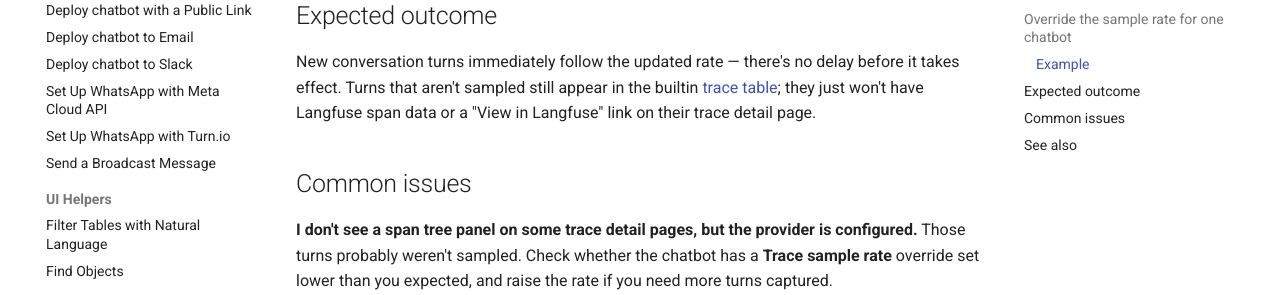
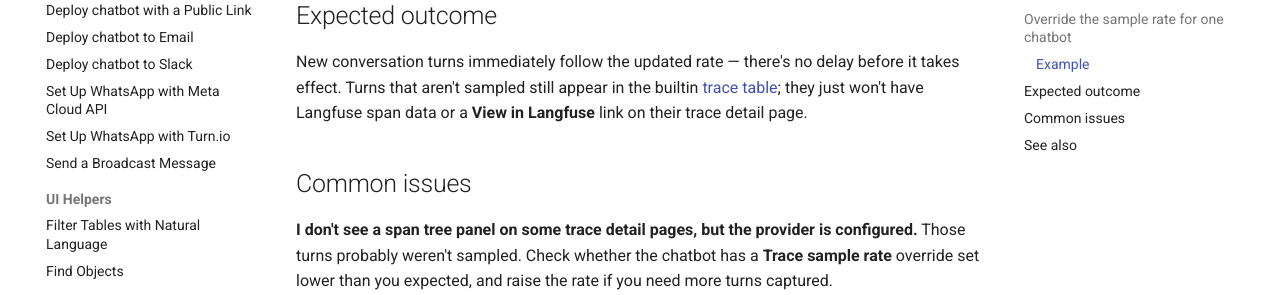
Before and after one commit to dimagi/open-chat-studio-docs, an MkDocs documentation site: the page built from docs/how-to/configure_langfuse_trace_sampling.md, in a window 1280 px wide and 900 px high, scrolled down 1322 px. Shown: the part 182-477 px from the top of the window. Built offline with MkDocs 1.6.1 and Material for MkDocs 9.7.7, drawn with Linux system fonts in a browser that asks for light colours; a script that is not in the unit is left out; comment, search, counter and statistics services are not loaded.

Commit message:
Style change: UI controls show in bold not quotes

```diff
--- a/docs/how-to/configure_langfuse_trace_sampling.md
+++ b/docs/how-to/configure_langfuse_trace_sampling.md
@@ -40,7 +40,7 @@ A chatbot handles 100,000 conversation turns a day, and the team's Langfuse plan
 
 ## Expected outcome
 
-New conversation turns immediately follow the updated rate — there's no delay before it takes effect. Turns that aren't sampled still appear in the builtin [trace table](../concepts/tracing.md#trace-table); they just won't have Langfuse span data or a "View in Langfuse" link on their trace detail page.
+New conversation turns immediately follow the updated rate — there's no delay before it takes effect. Turns that aren't sampled still appear in the builtin [trace table](../concepts/tracing.md#trace-table); they just won't have Langfuse span data or a **View in Langfuse** link on their trace detail page.
 
 ## Common issues
 
```
Also changed, not shown: docs/concepts/session_status.md (+1 -1 lines), docs/how-to/adjust_llm_node_model_parameters.md (+1 -1 lines).
